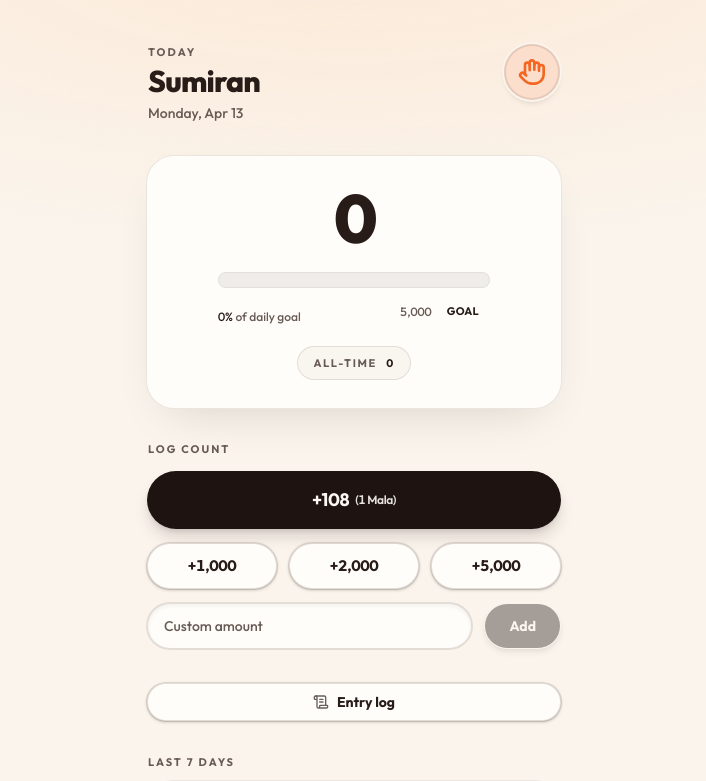
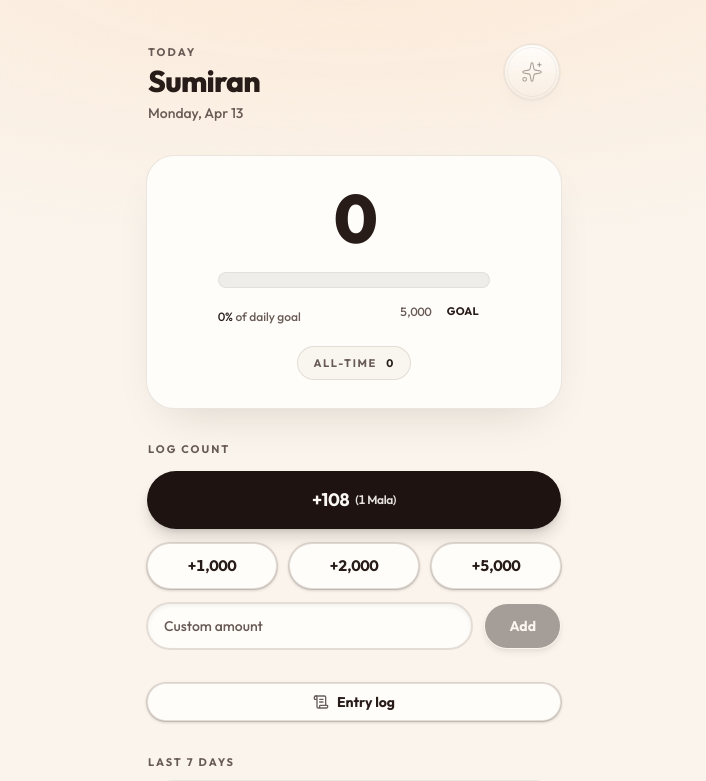
Before and after one commit to pradhumnts/Sumiran, a Next.js app: page / in a window 1280 px wide. Shown: the top 781 px of the page, without its empty margins (286-992 px from the left). Built offline with nearby package versions, Linux system fonts and the light colour scheme.

Commit message:
Refine tap-count header control: Sparkles, soft strokes, card surface

```diff
--- a/src/components/Header.jsx
+++ b/src/components/Header.jsx
@@ -1,6 +1,6 @@
 "use client";
 
-import { Hand } from "lucide-react";
+import { Sparkles } from "lucide-react";
 
 function formatToday() {
   return new Date().toLocaleDateString("en-US", {
@@ -26,11 +26,23 @@ export default function Header({ onOpenTapMode }) {
             type="button"
             onClick={onOpenTapMode}
             aria-label="Open tap to count"
-            className="group relative flex size-14 shrink-0 items-center justify-center overflow-hidden rounded-full border-2 border-foreground/10 bg-brand-muted shadow-md ring-2 ring-background transition-[transform,box-shadow,background-color,border-color] active:scale-[0.96] hover:border-brand/45 hover:bg-brand-muted/90 hover:shadow-lg focus-visible:outline-none focus-visible:ring-2 focus-visible:ring-brand focus-visible:ring-offset-2 focus-visible:ring-offset-background"
+            className="group relative flex size-14 shrink-0 items-center justify-center overflow-hidden rounded-full border border-border/60 bg-gradient-to-b from-card to-muted/20 shadow-[0_10px_30px_-18px_rgba(30,20,15,0.16)] ring-1 ring-foreground/[0.04] transition-[transform,box-shadow,border-color] active:scale-[0.97] hover:border-border hover:shadow-[0_14px_38px_-18px_rgba(30,20,15,0.2)] focus-visible:outline-none focus-visible:ring-2 focus-visible:ring-brand/35 focus-visible:ring-offset-2 focus-visible:ring-offset-background"
           >
-            <Hand
-              className="size-7 text-brand transition-transform group-hover:scale-105 group-active:scale-95"
-              strokeWidth={2.25}
+            <span
+              className="pointer-events-none absolute inset-0 opacity-[0.35] transition-opacity group-hover:opacity-50"
+              style={{
+                background:
+                  "radial-gradient(circle at 32% 22%, color-mix(in oklch, var(--color-brand) 14%, transparent) 0%, transparent 55%)",
+              }}
+              aria-hidden
+            />
+            <span
+              className="pointer-events-none absolute inset-[2px] rounded-full ring-1 ring-inset ring-foreground/[0.05]"
+              aria-hidden
+            />
+            <Sparkles
+              className="relative size-[1.375rem] text-muted-foreground/55 transition-[color,transform] group-hover:text-foreground/65 group-hover:scale-[1.04] group-active:scale-[0.98]"
+              strokeWidth={1.15}
               aria-hidden
             />
           </button>
```
